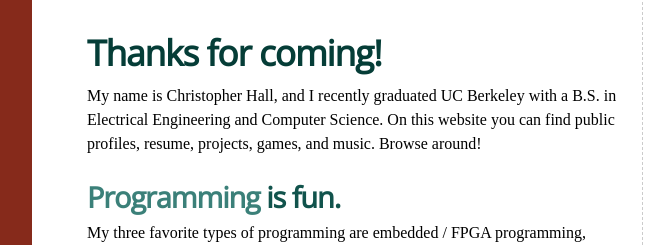
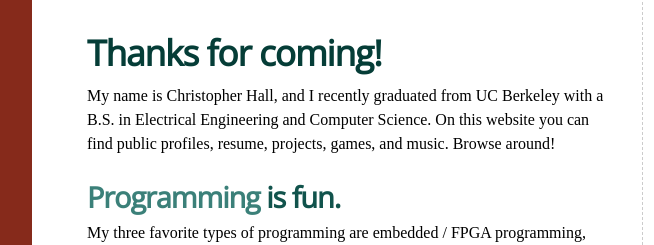
Before and after one commit to ChrisLHall/MySite, a plain HTML site: page index.html in a window 1280 px wide. Shown: the part 305-550 px from the top of the page, 165-819 px from the left. Drawn offline with nearby package versions, Linux system fonts and the light colour scheme.

Commit message:
Fixed a typo.

```diff
--- a/index.html
+++ b/index.html
@@ -53,7 +53,7 @@
     <div class="sd_left">
       <div class="text_padding">
         <h1>Thanks for coming!</h1>
-        <p>My name is Christopher Hall, and I recently graduated UC Berkeley
+        <p>My name is Christopher Hall, and I recently graduated from UC Berkeley
         with a B.S. in Electrical Engineering and Computer Science. On
         this website you can find public profiles, resume, projects, games, and
         music. Browse around!</p>
```
